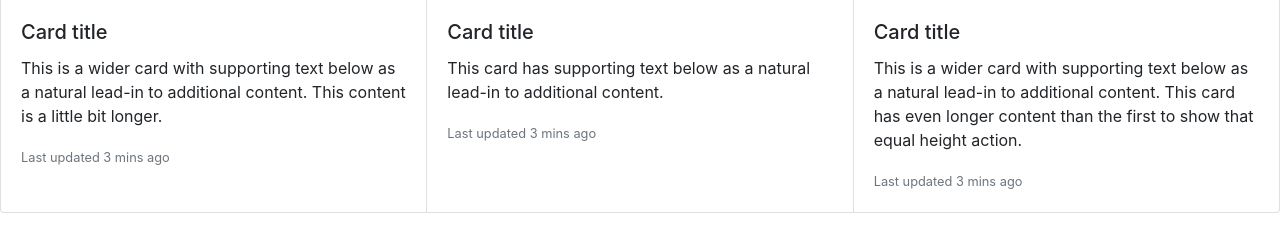
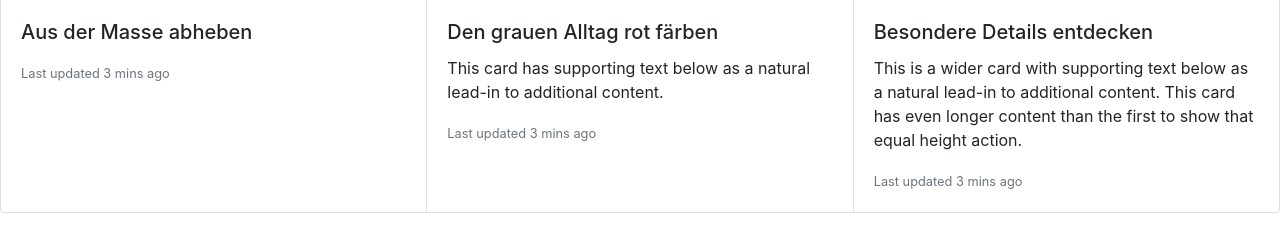
Before and after one commit to ak6130/coowned.at, a PHP site: page /pw/site/templates/home.php in a window 1280 px wide. Shown: the part 105-357 px from the top of the page. Run offline with PHP 8.4, Linux system fonts and the light colour scheme; the template is opened without the code that fills it, so the values that code supplies are empty; some libraries are stand-ins or nearby versions.

Commit message:
Update home.php

```diff
--- a/site/templates/home.php
+++ b/site/templates/home.php
@@ -10,15 +10,15 @@ include("./inc/header.inc"); ?>
 			  <div class="card">
 			    <img src="<?=$page->carousel_img_1->url?>" class="card-img-top" alt="...">
 			    <div class="card-body">
-			      <h5 class="card-title">Card title</h5>
-			      <p class="card-text">This is a wider card with supporting text below as a natural lead-in to additional content. This content is a little bit longer.</p>
+			      <h5 class="card-title">Aus der Masse abheben</h5>
+			      <p class="card-text"></p>
 			      <p class="card-text"><small class="text-muted">Last updated 3 mins ago</small></p>
 			    </div>
 			  </div>
 			  <div class="card">
 			    <img src="<?=$page->carousel_img_2->url?>" class="card-img-top" alt="...">
 			    <div class="card-body">
-			      <h5 class="card-title">Card title</h5>
+			      <h5 class="card-title">Den grauen Alltag rot färben</h5>
 			      <p class="card-text">This card has supporting text below as a natural lead-in to additional content.</p>
 			      <p class="card-text"><small class="text-muted">Last updated 3 mins ago</small></p>
 			    </div>
@@ -26,7 +26,7 @@ include("./inc/header.inc"); ?>
 			  <div class="card">
 			    <img src="<?=$page->carousel_img_3->url?>" class="card-img-top" alt="...">
 			    <div class="card-body">
-			      <h5 class="card-title">Card title</h5>
+			      <h5 class="card-title">Besondere Details entdecken</h5>
 			      <p class="card-text">This is a wider card with supporting text below as a natural lead-in to additional content. This card has even longer content than the first to show that equal height action.</p>
 			      <p class="card-text"><small class="text-muted">Last updated 3 mins ago</small></p>
 			    </div>
```
